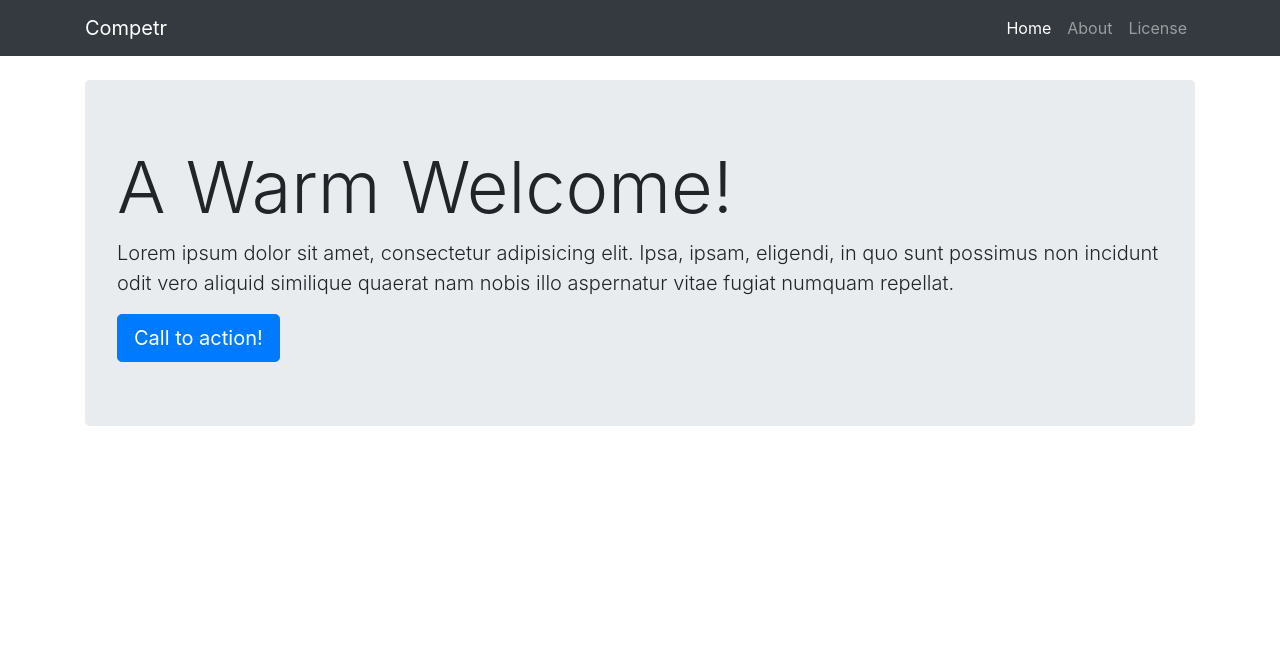
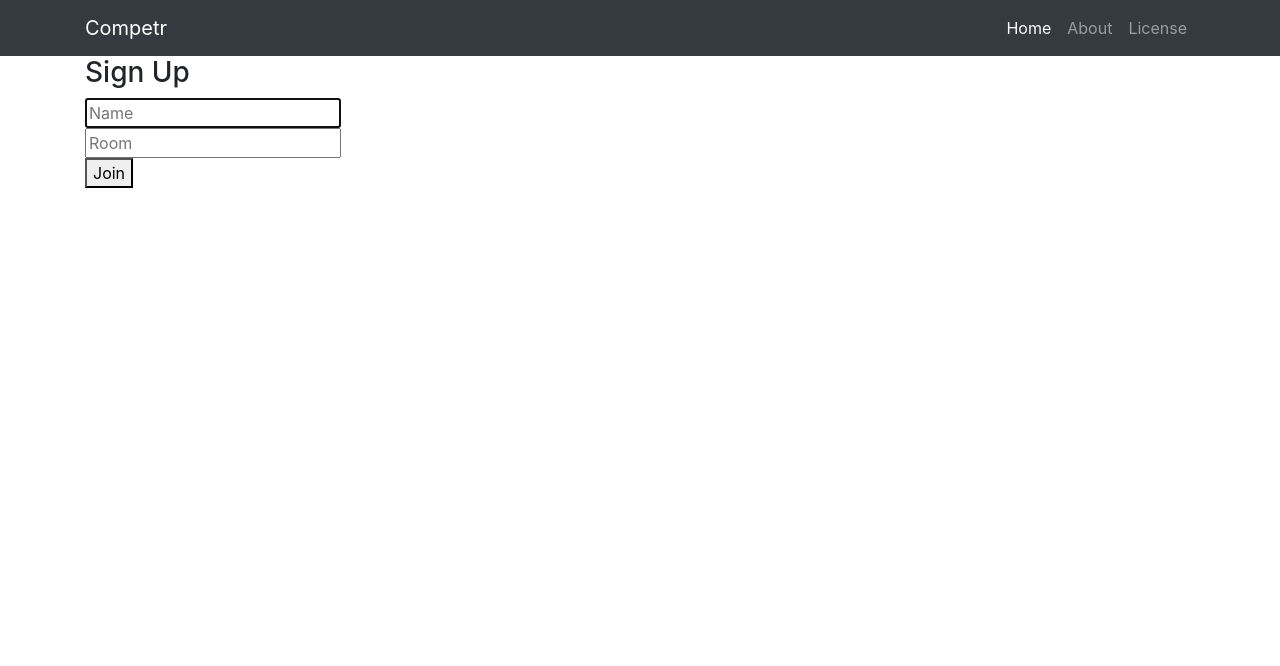
Before and after one commit to Kyle-L/Revenants, a Flask app: page / in a window 1280 px wide. Shown: the top 666 px of the page. Run offline with Flask 2, Linux system fonts and the light colour scheme; some libraries are stand-ins or nearby versions.

Commit message:
Added rooms.

```diff
--- a/app/__init__.py
+++ b/app/__init__.py
@@ -4,7 +4,6 @@ from flask_socketio import SocketIO
 
 app = Flask(__name__)
 socketio = SocketIO(app)
-
 
 def create_app():
 
--- a/app/main.py
+++ b/app/main.py
@@ -1,25 +1,65 @@
 import os
-from flask import Blueprint, render_template, request
-from flask_socketio import SocketIO, emit
+from flask import Blueprint, redirect, render_template, url_for, request, session
+from flask_socketio import SocketIO, emit, join_room, leave_room
 from . import socketio
 
 app = Blueprint('main', __name__)
 
 # route and function to handle the home page
-@app.route('/')
-def index():
-    return render_template('index.html')
-
-# route and function to handle the about page
-@app.route('/about')
-def about():
-    return render_template('about.html')
+# @app.route('/')
+# def index():
+#     return render_template('index.html')
 
 # route and function to handle the license page
 @app.route('/license')
 def license():
     return render_template('license.html')
 
+
+
+
+
+
+@app.route('/', methods=['GET', 'POST'])
+def index():
+    if request.method == 'POST':
+        session['name'] = request.form.get('name')
+        session['room'] = request.form.get('room')
+        return redirect(url_for('.game'))
+    # elif request.method == 'GET':
+    #     form.name.data = session.get('name', '')
+    #     form.room.data = session.get('room', '')
+    return render_template('index.html')
+
+@app.route('/game')
+def game():
+    name = session.get('name', '')
+    room = session.get('room', '')
+    if name == '' or room == '':
+        return redirect(url_for('.index'))
+    return render_template('game.html', name=name, room=room)
+
+@socketio.on('joined', namespace='/game')
+def joined(message):
+    print('testing')
+    room = session.get('room')
+    join_room(room)
+    emit('notify_join', {'username': session.get('name')}, room=room)
+
+
+@socketio.on('text', namespace='/game')
+def text(message):
+    room = session.get('room')
+    emit('message', {'msg': session.get('name') + ':' + message['msg']}, room=room)
+
+
+@socketio.on('left', namespace='/game')
+def left(message):
+    room = session.get('room')
+    leave_room(room)
+    emit('status', {'msg': session.get('name') + ' has left the room.'}, room=room)
+
+
 @socketio.on('status')
-def handle_source(json_data):
-    socketio.emit('status', {'msg': 'Someone accessed the about page'})
+def text(message):
+    print('testing2')
--- a/app/static/js/main.js
+++ b/app/static/js/main.js
@@ -1,7 +1,11 @@
 var socket = io.connect('https://' + document.domain + ':' + location.port);
 
-socket.on('status', function(data) {
-    document.getElementById('test').innerHTML += "Someone clicked the button, ";
+socket.on('connect', function() {
+    socket.emit('joined', {});
+});
+
+socket.on('notify_join', function(data) {
+    document.getElementById('players').innerHTML += '<il>' + test + '</il>';
 })
 
 function send(){
--- a/app/templates/index.html
+++ b/app/templates/index.html
@@ -4,10 +4,25 @@
 {% block content %}
 
 <!-- Header -->
-<header class="jumbotron my-4">
-    <h1 class="display-3">A Warm Welcome!</h1>
-    <p class="lead" id="test">Lorem ipsum dolor sit amet, consectetur adipisicing elit. Ipsa, ipsam, eligendi, in quo sunt possimus non incidunt odit vero aliquid similique quaerat nam nobis illo aspernatur vitae fugiat numquam repellat.</p>
-    <button class="btn btn-primary btn-lg" onclick="send();">Call to action!</button>
-</header>
+<div class="column is-4 is-offset-4">
+    <h3 class="title">Sign Up</h3>
+    <div class="box">
+        <form method="POST" action="/">
+            <div class="field">
+                <div class="control">
+                    <input class="input is-large" type="name" name="name" placeholder="Name" autofocus="">
+                </div>
+            </div>
+
+            <div class="field">
+                <div class="control">
+                    <input class="input is-large" type="room" name="room" placeholder="Room" autofocus="">
+                </div>
+            </div>
+
+            <button class="button is-block is-info is-large is-fullwidth">Join</button>
+        </form>
+    </div>
+</div>
 
 {% endblock content%}
```
Also changed, not shown: app/templates/about.html (deleted, +0 -22 lines), app/templates/game.html (added, +15 -0 lines).
